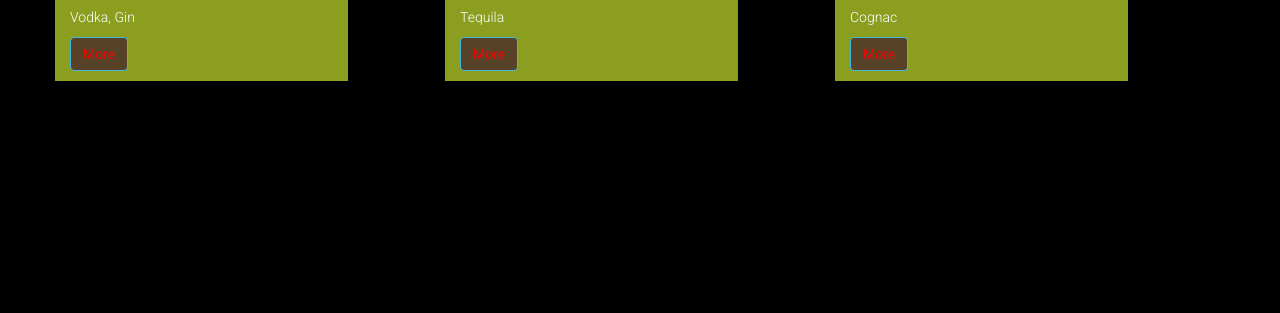
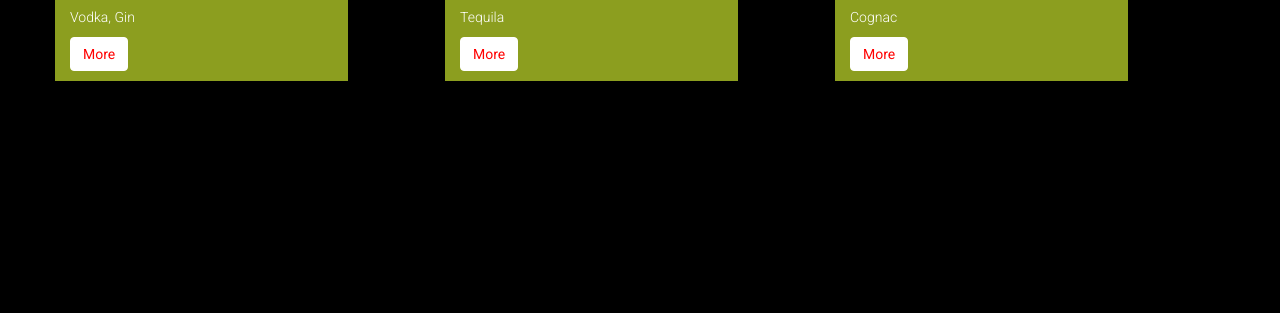
Before and after one commit to EvanKaminsky/idb, a plain HTML site: page staticsite/brands.html in a window 1280 px wide. Shown: the part 487-800 px from the top of the page. Drawn offline with nearby package versions, Linux system fonts and the light colour scheme.

Commit message:
Updated button styling to better match new red links

```diff
--- a/staticsite/css/cocktail.css
+++ b/staticsite/css/cocktail.css
@@ -36,7 +36,8 @@ p {
 
 .btn-info {
   margin-bottom: 10px;
-  background-color: #574227;
+  background-color: #FFF;
+  border-color: #FFF;
 }
 
 .container .img-responsive {
```
